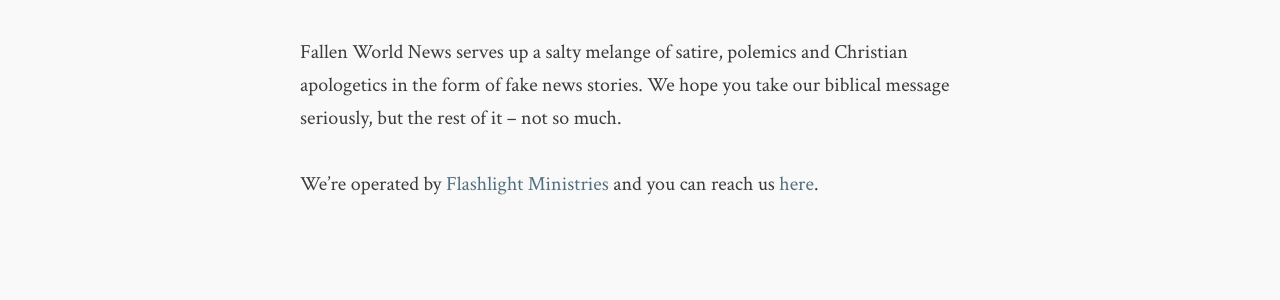
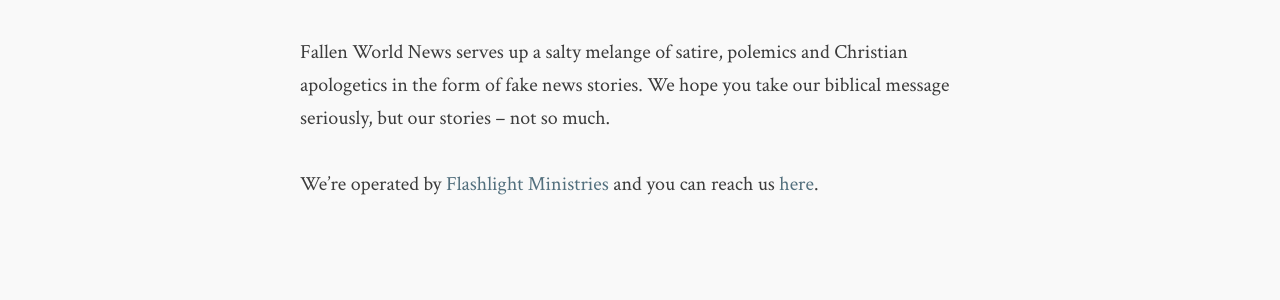
Before and after one commit to flashlightministries/oilforlight, a Jekyll site: the page built from mission.md, in a window 1280 px wide. Shown: the part 277-577 px from the top of the page. Built offline with Jekyll 4.4.1, drawn with Linux system fonts in a browser that asks for light colours; nearby versions of some CDN libraries.

Commit message:
Update mission.md

```diff
--- a/mission.md
+++ b/mission.md
@@ -5,6 +5,6 @@
 description: All the news that's fit for teaching, for reproof, for correction and for training in righteousness.
 ---
 
-Fallen World News serves up a salty melange of satire, polemics and Christian apologetics in the form of fake news stories.  We hope you take our biblical message seriously, but the rest of it -- not so much.
+Fallen World News serves up a salty melange of satire, polemics and Christian apologetics in the form of fake news stories.  We hope you take our biblical message seriously, but our stories -- not so much.
 
 We're operated by [Flashlight Ministries](http://flmin.org) and you can reach us [here](http://flmin.org/contact).
```
